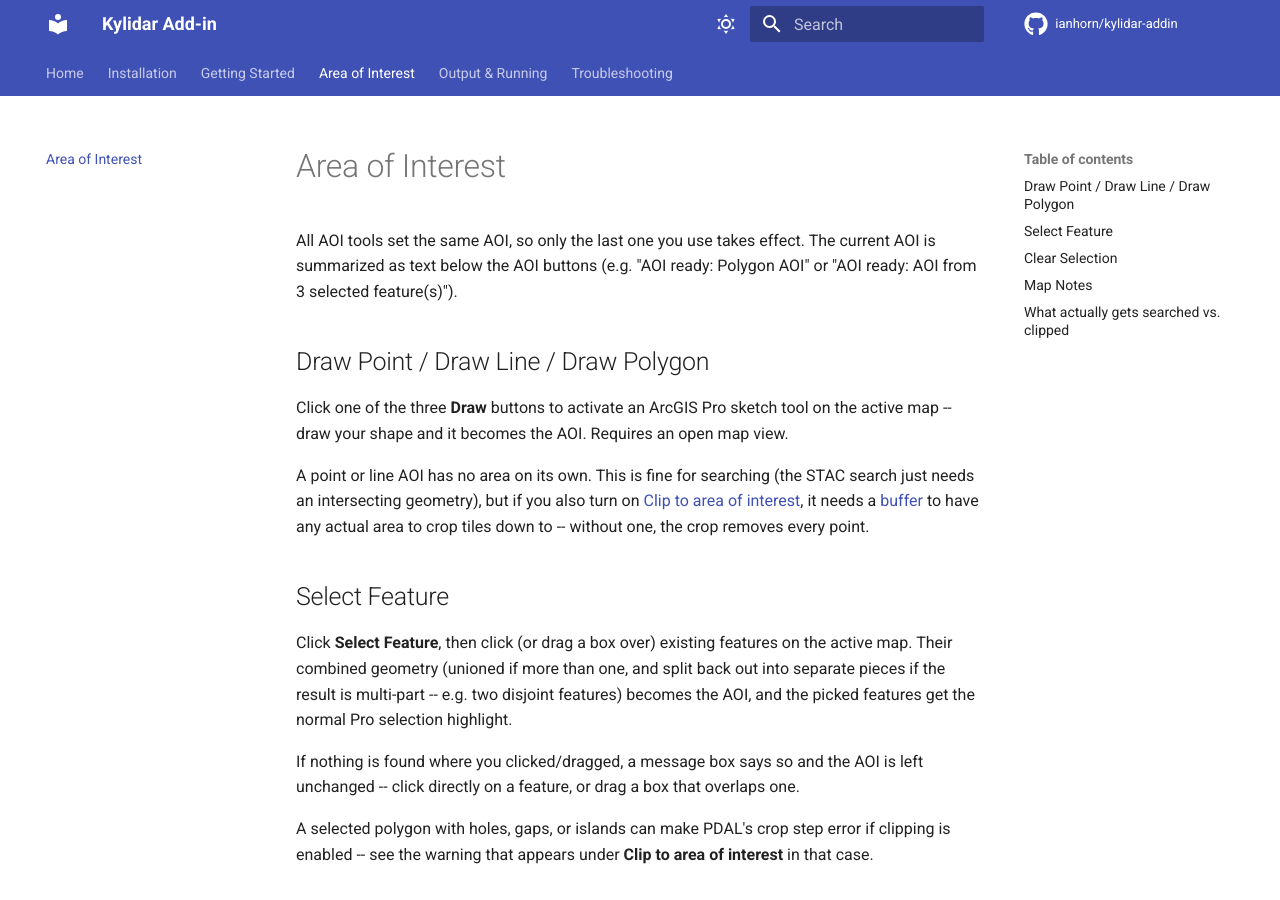
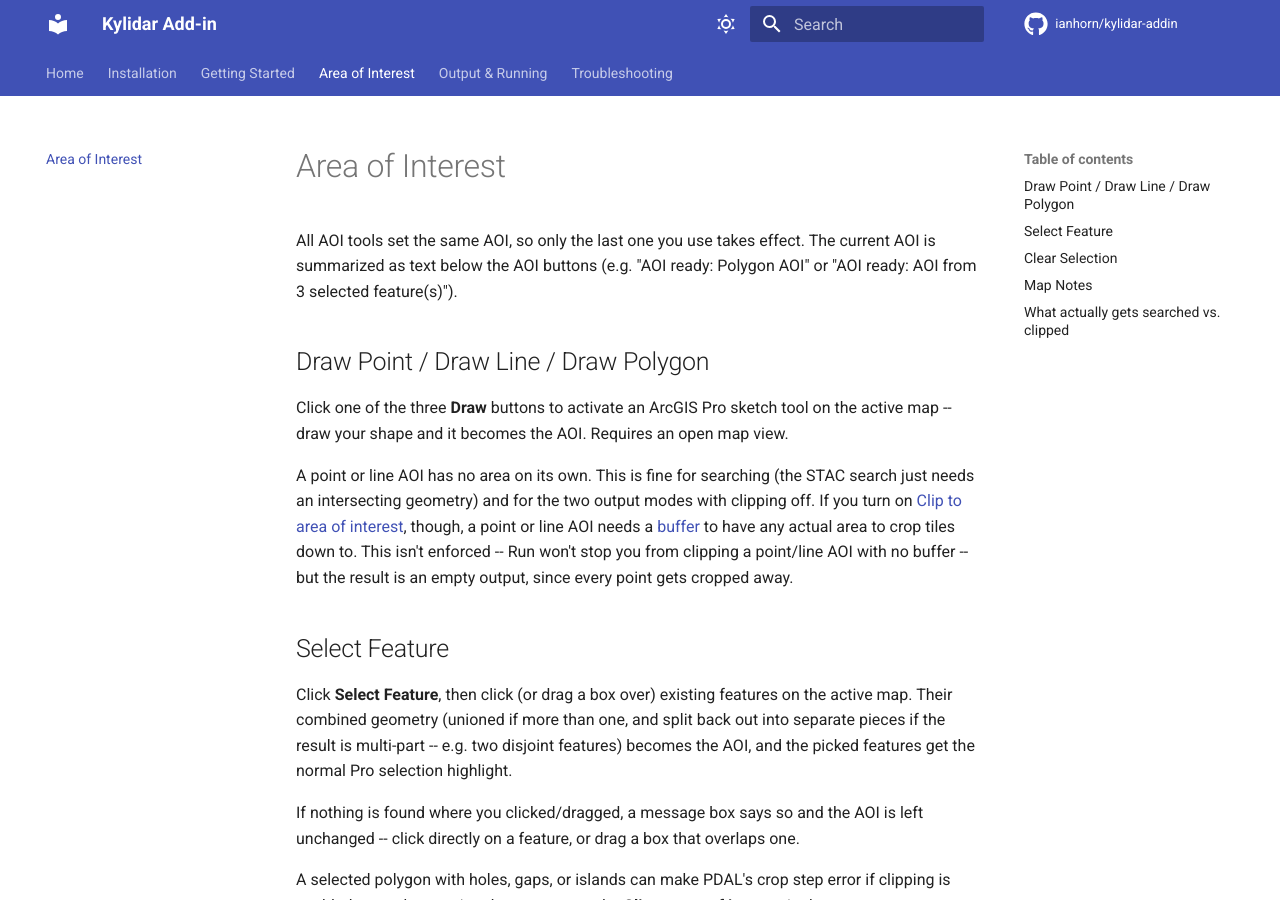
Before and after one commit to ianhorn/kylidar-addin, an MkDocs documentation site: the page built from docs-src/area-of-interest.md, in a window 1280 px wide and 900 px high. Built offline with MkDocs 1.6.1 and Material for MkDocs 9.7.7, drawn with Linux system fonts in a browser that asks for light colours; comment, search, counter and statistics services are not loaded.

Commit message:
docs: clarify buffer is optional/not enforced, refresh pre-built AddInX files
- area-of-interest.md and clip-and-run.md still read like a buffer was
  required to clip a point/line AOI, left over from before that safety
  check was removed. Reworded to say explicitly that Run/Export Script
  never block on it, and clipping without one just produces empty output.
- Source comments in CopcClipService.cs/KylidarDockpaneViewModel.cs
  updated to match (buffer "required" -> "optional but not enforced").
- Rebuilt and replaced both AddInX-Files/*.esriAddinX: they predated the
  crop CRS fix, the 50% convert concurrency change, and the buffer-
  requirement removal, so the "Download pre-built add-in" docs link was
  handing out a build with the "zooms to Mexico" clipping bug.

Co-Authored-By: Claude Sonnet 5 <noreply@anthropic.com>

```diff
--- a/docs-src/area-of-interest.md
+++ b/docs-src/area-of-interest.md
@@ -10,10 +10,11 @@ Click one of the three **Draw** buttons to activate an ArcGIS Pro sketch tool on
 draw your shape and it becomes the AOI. Requires an open map view.
 
 A point or line AOI has no area on its own. This is fine for searching (the STAC search just needs
-an intersecting geometry), but if you also turn on
-[Clip to area of interest](clip-and-run.md#clipping-to-the-area-of-interest), it needs a
-[buffer](clip-and-run.md#buffer) to have any actual area to crop tiles down to -- without one, the
-crop removes every point.
+an intersecting geometry) and for the two output modes with clipping off. If you turn on
+[Clip to area of interest](clip-and-run.md#clipping-to-the-area-of-interest), though, a point or
+line AOI needs a [buffer](clip-and-run.md#buffer) to have any actual area to crop tiles down to.
+This isn't enforced -- Run won't stop you from clipping a point/line AOI with no buffer -- but the
+result is an empty output, since every point gets cropped away.
 
 ## Select Feature
 
```
Also changed, not shown: docs-src/clip-and-run.md (+3 -2 lines), 4 other files.
